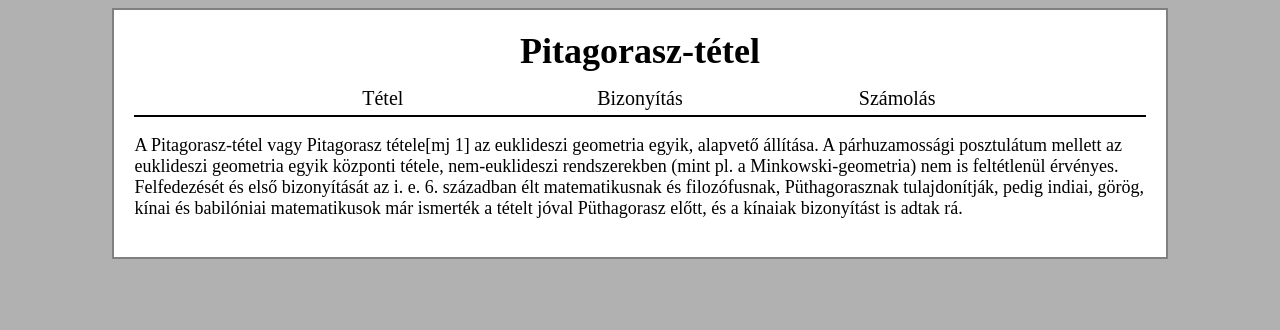
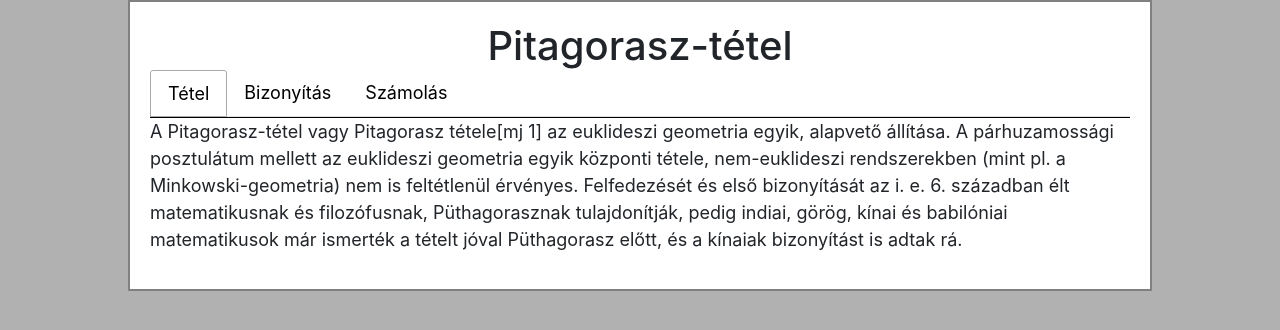
Before and after one commit to MagyarDani/KompProgProject1-, a plain HTML site: page index.html in a window 1280 px wide. Drawn offline with nearby package versions, Linux system fonts and the light colour scheme.

Commit message:
responsible menu

```diff
--- a/index.html
+++ b/index.html
@@ -3,9 +3,7 @@
 <head>
     <meta charset="UTF-8">
     <title>Pitagorasz-tétel</title>
-    <script src="https://ajax.googleapis.com/ajax/libs/jquery/3.5.1/jquery.min.js"></script>
-    <script src="https://cdnjs.cloudflare.com/ajax/libs/popper.js/1.16.0/umd/popper.min.js"></script>
-    <script src="https://maxcdn.bootstrapcdn.com/bootstrap/4.5.2/js/bootstrap.min.js"></script>
+    <link rel="stylesheet" href="https://stackpath.bootstrapcdn.com/bootstrap/4.4.1/css/bootstrap.min.css" integrity="sha384-Vkoo8x4CGsO3+Hhxv8T/Q5PaXtkKtu6ug5TOeNV6gBiFeWPGFN9MuhOf23Q9Ifjh" crossorigin="anonymous">
     <link href="styles.css" rel="stylesheet">
     <script src=""></script>
 </head>
@@ -14,9 +12,9 @@
     <header>
         <h1>Pitagorasz-tétel</h1>
     </header>
-    <nav class="navbar navbar-expand-sm bg-light justify-content-center">
-        <ul class="navbar-nav">
-            <li class="nav-item">
+    <nav>
+        <ul class="nav nav-tabs">
+            <li class="nav-item active">
               <a class="nav-link" href="index.html">Tétel</a>
             </li>
             <li class="nav-item">
--- a/styles.css
+++ b/styles.css
@@ -19,36 +19,24 @@ h1
     border: 2px solid gray;
     padding: 20px;
 }
-nav
+.nav-link
 {
-    text-align: center;
-    margin: auto;
-    padding: 0px;
+    color: black;;
 }
-nav ul
+.nav-link:hover
 {
-    list-style-type: none;
-    text-decoration: none;
-    padding: 0px;
-    margin: 0px;
-    margin-top: 10px;
+    color: white;
+    background-color: darkgray;
 }
-nav ul li
+.active
 {
-    display: inline-block;
-    width: 24%;
-    font-size: 20px;
-    padding:5px;
-    text-align: center;
-}
-nav ul li a
-{
-    text-decoration: none;
-    color: black;
+    border:1px solid darkgray;
+    border-top-right-radius: 3px;
+    border-top-left-radius: 3px;
 }
 hr
 {
-    height: 2px;
+    height: 1px;
     color: black;
     margin: 0px;
     background-color: black;
```
